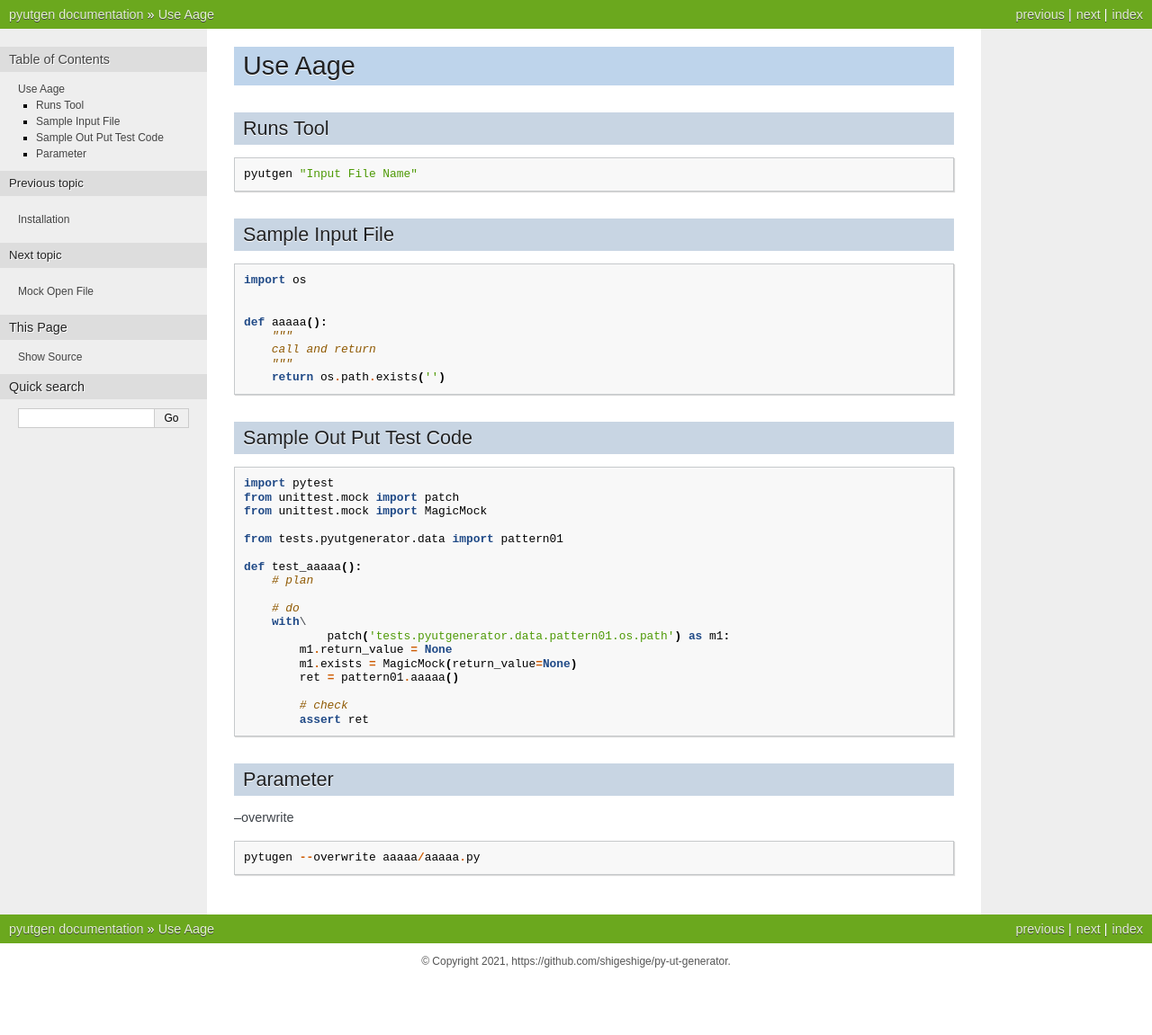
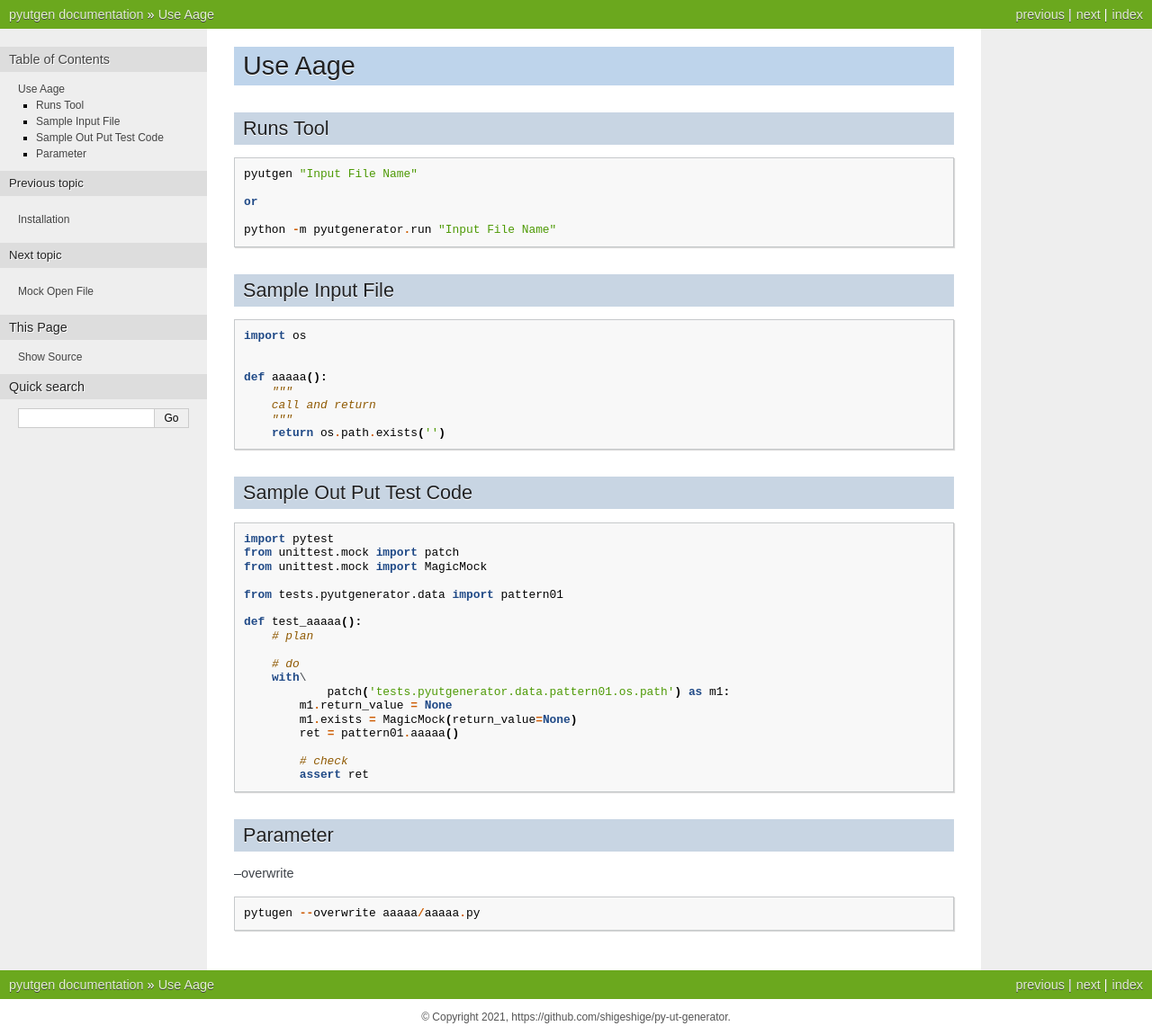
Before and after one commit to shigeshige/py-ut-generator, a Sphinx documentation site: the page built from docs/use.rst, in a window 1280 px wide. Shown: the whole page at 90% size. Built offline with Sphinx 7.4.7, drawn with Linux system fonts in a browser that asks for light colours; before the commit the page ends 1089 px from its top, so only the background shows below that.

Commit message:
update doc

```diff
--- a/docs/use.rst
+++ b/docs/use.rst
@@ -7,6 +7,11 @@ Runs Tool
 ::
 
     pyutgen "Input File Name"
+
+    or
+
+    python -m pyutgenerator.run "Input File Name"
+
 
 
 Sample Input File
```
Also changed, not shown: README.md (+6 -0 lines).
